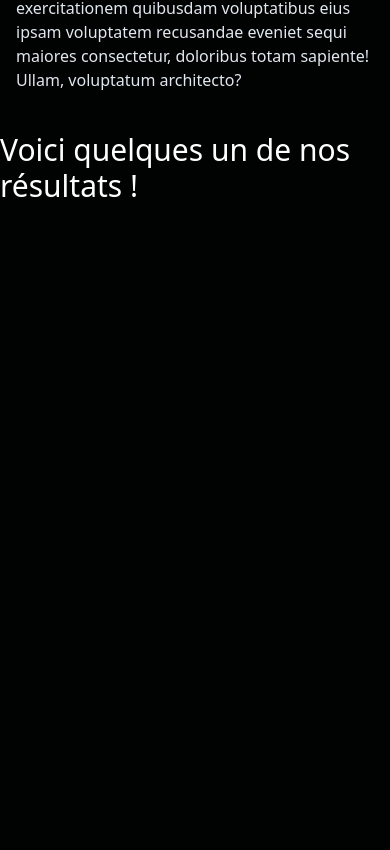
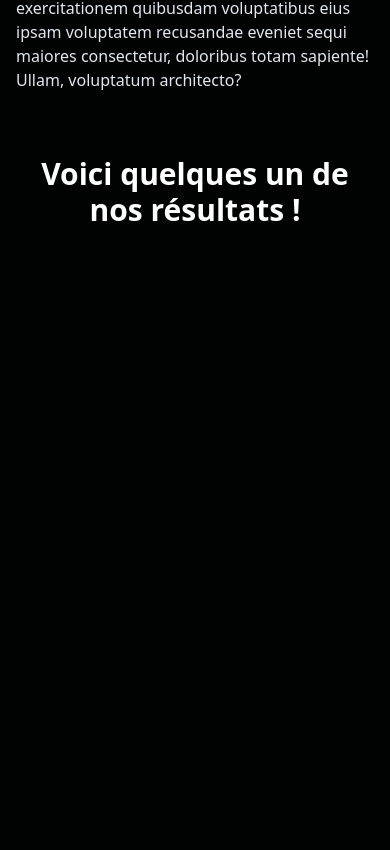
Before and after one commit to y28lyn/autoclean, a React (Vite) app: page / in a window 390 px wide. Shown: the part 1574-2424 px from the top of the page. Built offline with nearby package versions, Linux system fonts and the light colour scheme.

Commit message:
update mobile

```diff
--- a/src/components/article/AccueilCarousel.tsx
+++ b/src/components/article/AccueilCarousel.tsx
@@ -1,8 +1,10 @@
 const AccueilCarousel = () => {
   return (
     <>
-      <section className="h-screen bg-[#000302] text-white flex justify-center">
-        <h2 className="text-3xl">Voici quelques un de nos résultats !</h2>
+      <section className="h-screen bg-[#000302] text-white flex justify-center p-6">
+        <h2 className="text-3xl text-center font-bold">
+          Voici quelques un de nos résultats !
+        </h2>
       </section>
     </>
   );
```
